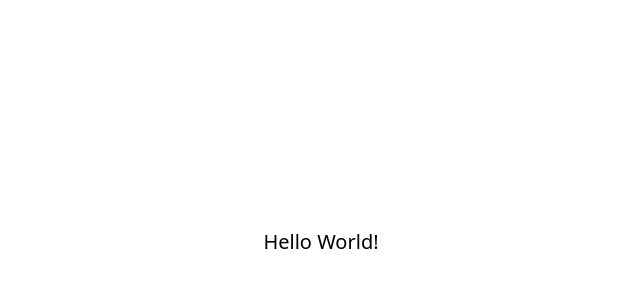
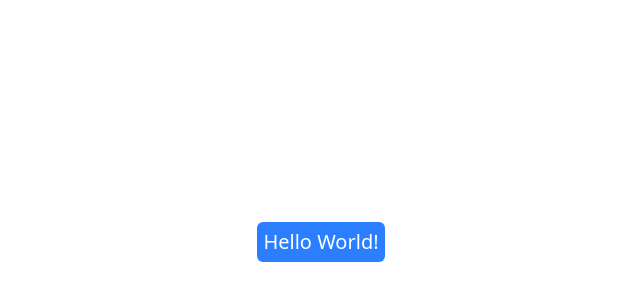
Before and after one commit to TheLuckyman30/portfolio, a React (Vite) app: page / in a window 1280 px wide. Shown: the part 158-458 px from the top of the page, without its empty margins (319-959 px from the left). Built offline with nearby package versions, Linux system fonts and the light colour scheme.

Commit message:
Added custom button component

```diff
--- a/src/App.tsx
+++ b/src/App.tsx
@@ -1,9 +1,10 @@
 import "./App.css";
+import MyButton from "./components/MyButton";
 
 function App() {
   return (
     <main className="h-screen w-screen flex justify-center items-center text-xl">
-      Hello World!
+      <MyButton>Hello World!</MyButton>
     </main>
   );
 }
--- /dev/null
+++ b/src/components/MyButton.tsx
@@ -0,0 +1,23 @@
+interface MyButtonProps extends React.DetailedHTMLProps<
+  React.ButtonHTMLAttributes<HTMLButtonElement>,
+  HTMLButtonElement
+> {
+  variant?: "primary";
+}
+
+export default function MyButton({
+  children,
+  variant = "primary",
+  ...buttonParams
+}: MyButtonProps) {
+  const colorClasses = { primary: "bg-blue-500 text-white" };
+
+  return (
+    <button
+      {...buttonParams}
+      className={`cursor-pointer font-medium p-1.5 rounded-md hover:scale-105 duration-75 ${colorClasses[variant]}`}
+    >
+      {children}
+    </button>
+  );
+}
```
